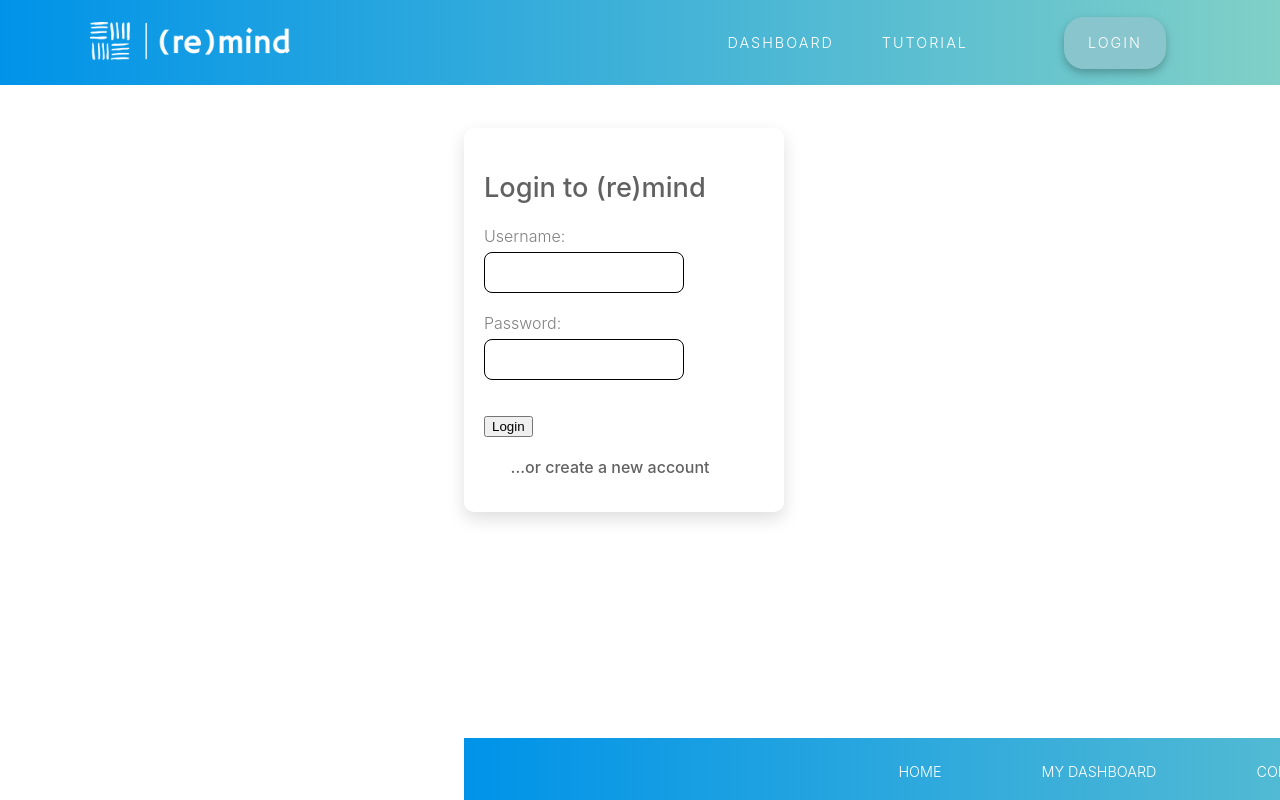
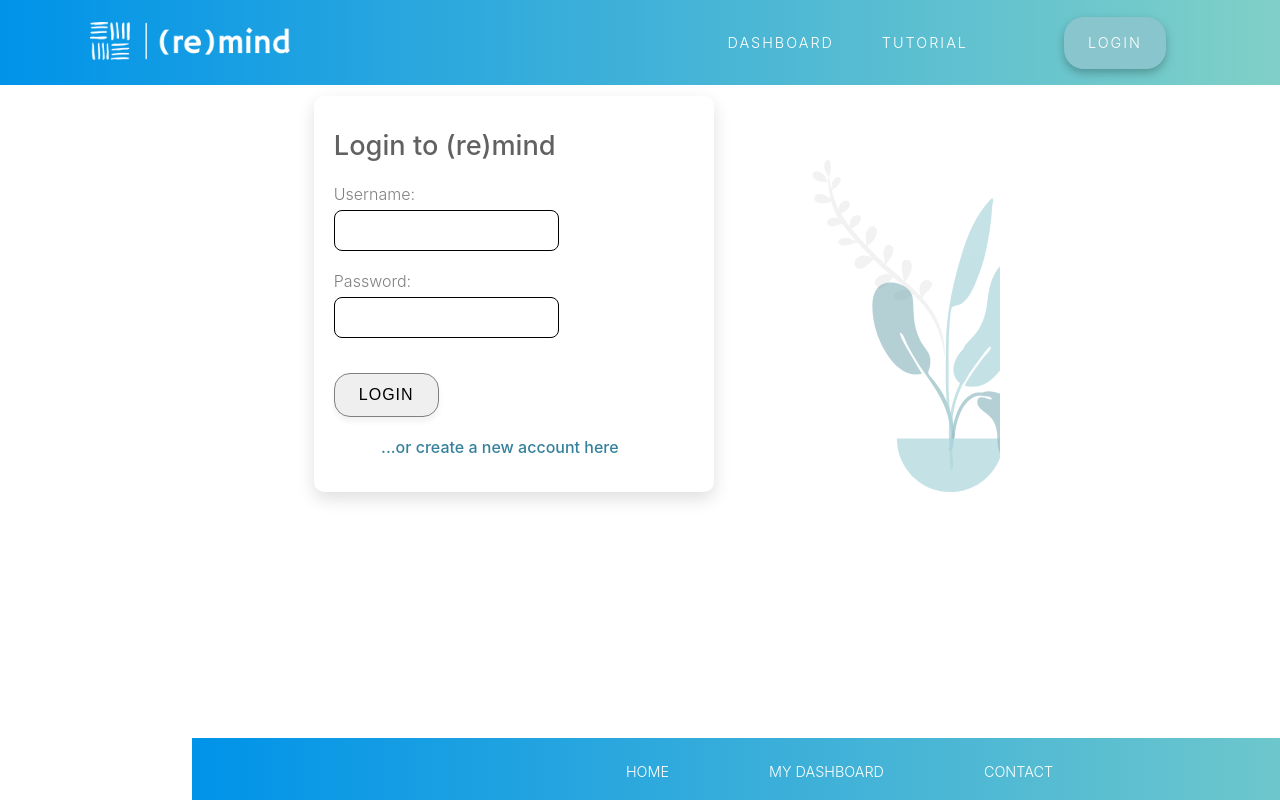
Before and after one commit to mtslks-zz/remind, a Next.js app: page /login in a window 1280 px wide. Built offline with nearby package versions, Linux system fonts and the light colour scheme; a web font is replaced by a local one; what dotenv-safe would draw is missing.

Commit message:
Add CSS styling for logout, register

```diff
--- a/pages/dashboard/index.tsx
+++ b/pages/dashboard/index.tsx
@@ -121,7 +121,7 @@ export default function Tiles(props: Props) {
         <div css={pageContainer}>
           <div css={heroSectionHeadingImageContainer}>
             <div css={heroSectionHeading}>
-              <div css={headingStyle}>
+              <div css={heroSectionHeading}>
                 <h2 className="header1-text">Dashboard</h2>
                 <form
                   css={tileFormStyle}
--- a/pages/login.tsx
+++ b/pages/login.tsx
@@ -6,7 +6,14 @@ import { useRouter } from 'next/router';
 import { useState } from 'react';
 // import Header from '../components/Header';
 import Layout from '../components/Layout';
-import { inputFormStyle, wrapper } from '../styles/styles';
+import {
+  buttonStylesStandard,
+  heroSectionHeading,
+  heroSectionHeadingImageContainer,
+  heroSectionImage,
+  inputFormStyle,
+  pageContainer,
+} from '../styles/styles';
 import { getValidSessionByToken } from '../util/database';
 import { LoginResponse } from './api/login';
 
@@ -15,52 +22,8 @@ type Props = {
   username?: string;
 };
 
-const loginButton = css`
-  .button {
-    padding: 6px 24px;
-    background: linear-gradient(
-      135deg,
-      rgba($left-color, 0.9),
-      rgba($right-color, 0.9)
-    );
-    border-radius: 20px;
-    cursor: pointer;
-    width: fill;
-    :hover {
-      background-color: #9ac0cd;
-    }
-
-  @media (max-width: 1125px) {
-    width: 140px;
-    margin: 12px;
-    text-align: center;
-    padding: 6px 12px;
-  }
-`;
-
-/* const formContainer = css`
-  display: flex;
-  box-shadow: 0 7px 17px rgb(0 0 0 / 13%);
-  justify-content: center;
-  flex-direction: column;
-  align-items: center;
-  margin-top: 10px;
-  margin-bottom: 20px;
-  width: 25vw;
-  border-radius: 12px;
-  border: none;
-  padding: 30px;
-  height: 100%;
-
-  @media (max-width: 1125px) {
-    width: 140px;
-    margin: 12px;
-    text-align: center;
-    padding: 6px 12px;
-  }
-`; */
-
 const newAccountStyle = css`
+  color: #35819d;
   text-align: center;
   .span {
     font-size: 8px;
@@ -80,12 +43,12 @@ export default function Login(props: Props) {
 
   return (
     <Layout username={props.username}>
-      <>
-        <Head>
-          <title>(re)mind Login</title>
-        </Head>
-        <div>
-          <div css={wrapper}>
+      <Head>
+        <title>(re)mind Login</title>
+      </Head>
+      <section css={pageContainer}>
+        <div css={heroSectionHeadingImageContainer}>
+          <div css={heroSectionHeading}>
             <div css={inputFormStyle}>
               <h2>Login to (re)mind</h2>
 
@@ -146,7 +109,7 @@ export default function Login(props: Props) {
                   </label>
                   <div css={errorMessage}>{error}</div>
                 </div>{' '}
-                <button css={loginButton}>Login</button>
+                <button css={buttonStylesStandard}>Login</button>
               </form>
 
               <br />
@@ -154,14 +117,20 @@ export default function Login(props: Props) {
                 {' '}
                 <Link href="/register">
                   <a>
-                    <span>...or create a new account</span>
+                    <span>...or create a new account here</span>
                   </a>
                 </Link>
               </div>
             </div>
           </div>
+          <div css={heroSectionImage}>
+            <img
+              src="./images/A-Human/register_flower.svg"
+              alt="Plant in a vase"
+            />
+          </div>
         </div>
-      </>
+      </section>
     </Layout>
   );
 }
--- a/styles/styles.js
+++ b/styles/styles.js
@@ -122,9 +122,8 @@ export const inputFormStyle = css`
   flex-direction: column;
   justify-content: center;
   align-items: left;
-  width: 40vh;
-  padding: 20px 48px 35px 20px;
-  margin-right: 32px;
+  width: 50vh;
+  padding: 10px 48px 35px 20px;
 
   label {
     display: flex;
@@ -135,7 +134,7 @@ export const inputFormStyle = css`
 
     input {
       margin: 6px 0 20px 0;
-      width: 200px;
+      width: 225px;
       padding: 12px 8px;
       transition: 0.3s ease-in-out;
 
@@ -152,7 +151,7 @@ export const inputFormStyle = css`
 
 export const imageContainer = css`
   width: 50%;
-  padding-top: 64px;
+  padding-top: 12px;
 
   @media (max-width: 450px) {
     padding-top: 32px;
```
Also changed, not shown: components/AllTiles.js (deleted, +0 -20 lines), pages/logout.tsx (+35 -11 lines), pages/register-success.tsx (+7 -8 lines), pages/register.tsx (+13 -7 lines), public/images/A-Human/logout_sitting.svg (added).
